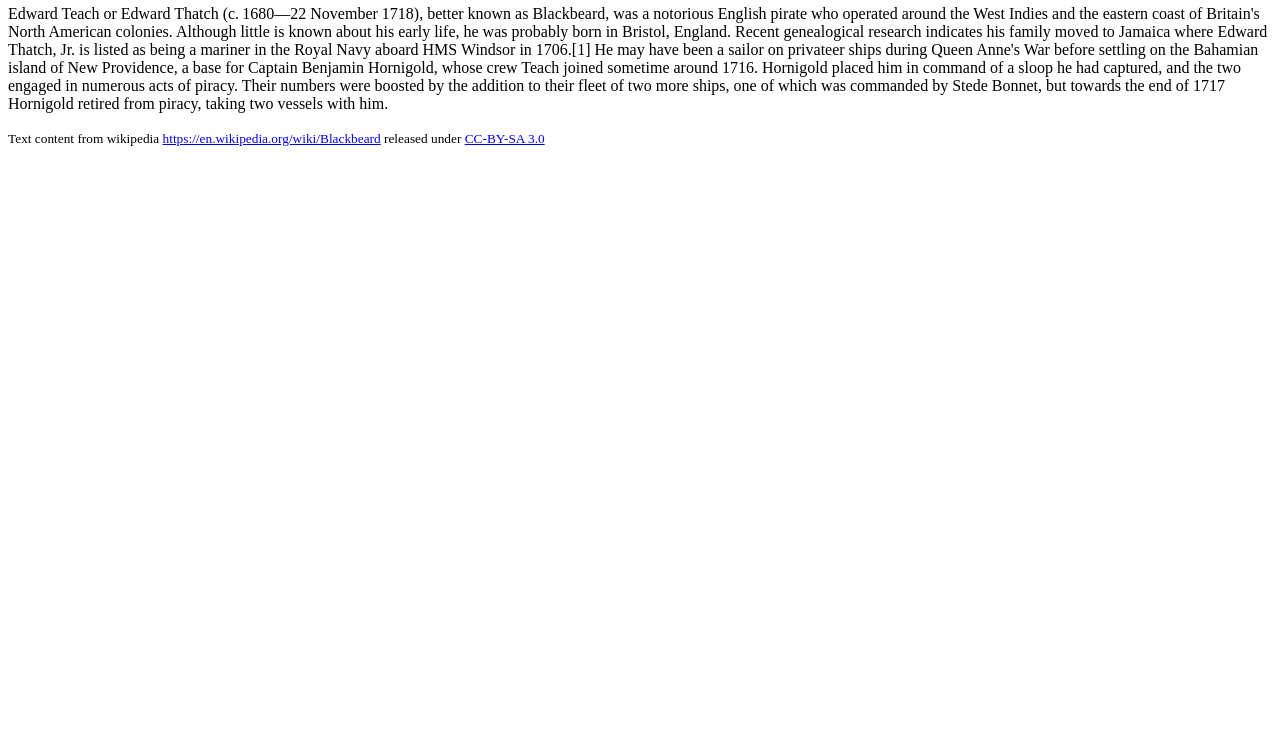
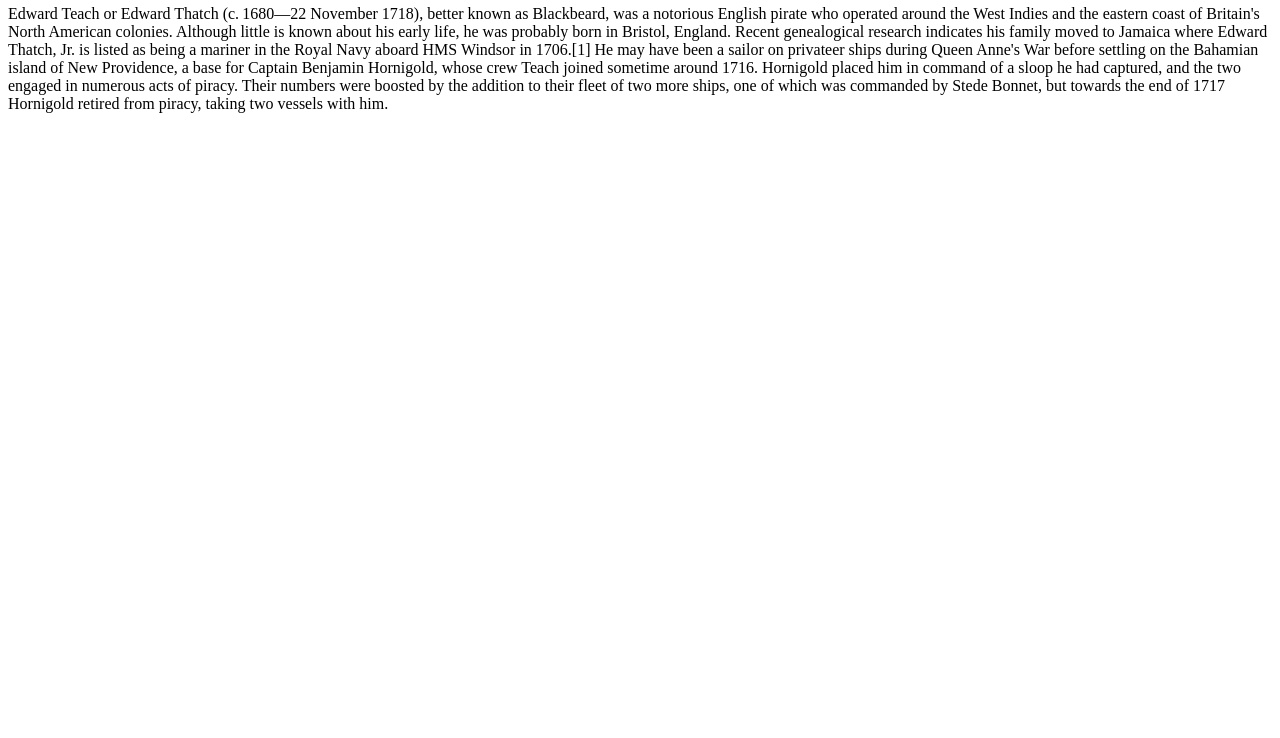
Before and after one commit to martinjc/cmt112-coursework, a plain HTML site: page index.html in a window 1280 px wide. Shown: the part 62-800 px from the top of the page. Drawn offline with Linux system fonts and the light colour scheme.

Commit message:
removed attribution

```diff
--- a/index.html
+++ b/index.html
@@ -9,7 +9,6 @@
         <h1>My Coursework</h1>
         <!-- Text content from wikipedia https://en.wikipedia.org/wiki/Blackbeard released under CC-BY-SA 3.0-->
         <p> Edward Teach or Edward Thatch (c. 1680—22 November 1718), better known as Blackbeard, was a notorious English pirate who operated around the West Indies and the eastern coast of Britain's North American colonies. Although little is known about his early life, he was probably born in Bristol, England. Recent genealogical research indicates his family moved to Jamaica where Edward Thatch, Jr. is listed as being a mariner in the Royal Navy aboard HMS Windsor in 1706.[1] He may have been a sailor on privateer ships during Queen Anne's War before settling on the Bahamian island of New Providence, a base for Captain Benjamin Hornigold, whose crew Teach joined sometime around 1716. Hornigold placed him in command of a sloop he had captured, and the two engaged in numerous acts of piracy. Their numbers were boosted by the addition to their fleet of two more ships, one of which was commanded by Stede Bonnet, but towards the end of 1717 Hornigold retired from piracy, taking two vessels with him. </p>
-        <p><small>Text content from wikipedia <a href="https://en.wikipedia.org/wiki/Blackbeard">https://en.wikipedia.org/wiki/Blackbeard</a> released under <a href="https://en.wikipedia.org/wiki/Wikipedia:Text_of_Creative_Commons_Attribution-ShareAlike_3.0_Unported_License">CC-BY-SA 3.0</a></small></p>
     </section>
 
 </body>
```
